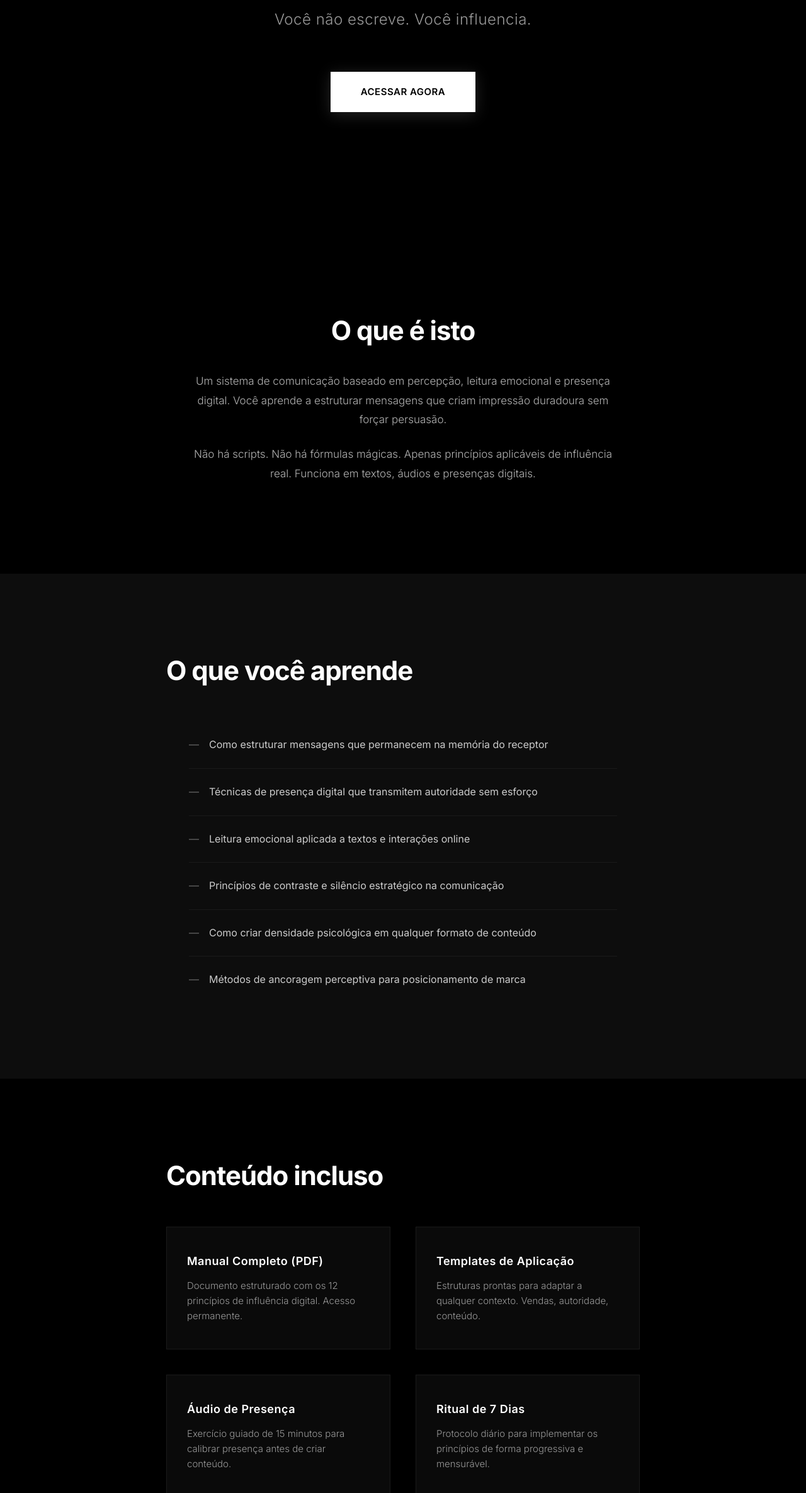
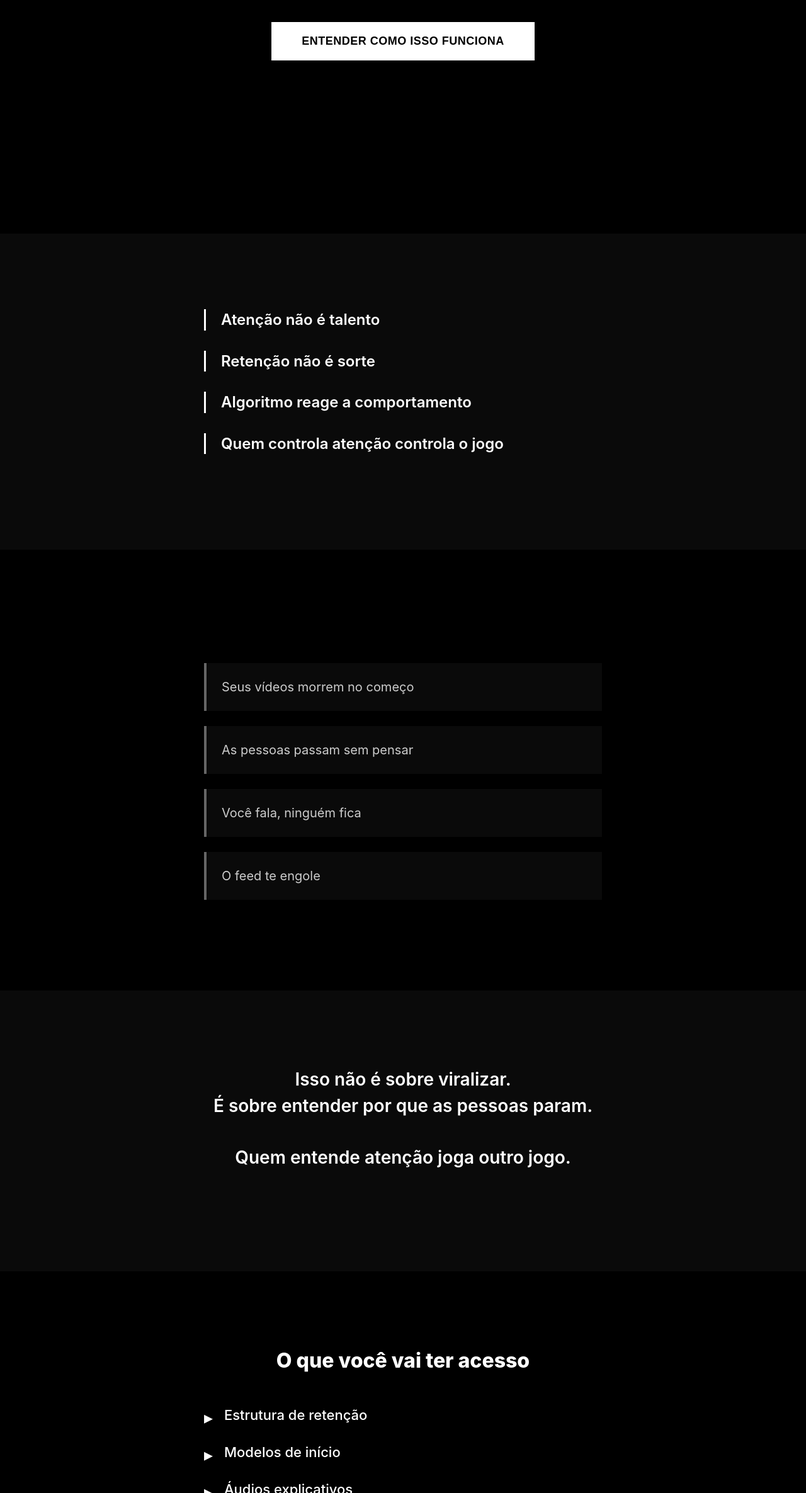
Before and after one commit to ryan17dark-code/Codigo-mente-digital, a plain HTML site: page index.html.html in a window 1280 px wide. Shown: the part 429-2800 px from the top of the page at 63% size. Drawn offline with Linux system fonts and the light colour scheme.

Commit message:
Update index.html.html

```diff
--- a/index.html.html
+++ b/index.html.html
@@ -3,10 +3,14 @@
 <head>
     <meta charset="UTF-8">
     <meta name="viewport" content="width=device-width, initial-scale=1.0">
-    <title>O Código da Mente Digital</title>
-    <link rel="preconnect" href="https://fonts.googleapis.com">
-    <link rel="preconnect" href="https://fonts.gstatic.com" crossorigin>
-    <link href="https://fonts.googleapis.com/css2?family=Inter:wght@300;400;600;700&display=swap" rel="stylesheet">
+    <title>Controle de Atenção</title>
+
+    <!-- META PIXEL -->
+    <!-- Adicionar Meta Pixel aqui quando ativar -->
+
+    <!-- TIKTOK PIXEL -->
+    <!-- Adicionar TikTok Pixel aqui quando ativar -->
+
     <style>
         * {
             margin: 0;
@@ -15,20 +19,20 @@
         }
 
         body {
-            font-family: 'Inter', -apple-system, BlinkMacSystemFont, sans-serif;
-            background-color: #000000;
-            color: #ffffff;
-            line-height: 1.6;
-            -webkit-font-smoothing: antialiased;
+            font-family: -apple-system, BlinkMacSystemFont, 'Segoe UI', 'Arial', sans-serif;
+            background: #000;
+            color: #fff;
+            line-height: 1.4;
+            overflow-x: hidden;
         }
 
         .container {
-            max-width: 800px;
+            max-width: 680px;
             margin: 0 auto;
             padding: 0 24px;
         }
 
-        /* HERO SECTION */
+        /* PRIMEIRA DOBRA */
         .hero {
             min-height: 100vh;
             display: flex;
@@ -36,383 +40,298 @@
             justify-content: center;
             align-items: center;
             text-align: center;
-            background-color: #000000;
-            padding: 60px 24px;
+            padding: 60px 0;
         }
 
-        .hero-label {
-            font-size: 11px;
-            letter-spacing: 3px;
-            text-transform: uppercase;
-            color: #666666;
-            margin-bottom: 40px;
-            font-weight: 300;
+        .headline {
+            font-size: 40px;
+            font-weight: 900;
+            line-height: 1.1;
+            margin-bottom: 24px;
+            letter-spacing: -1px;
         }
 
-        .hero h1 {
-            font-size: clamp(36px, 8vw, 72px);
-            font-weight: 700;
-            letter-spacing: -2px;
-            line-height: 1.1;
-            margin-bottom: 32px;
-            color: #ffffff;
+        .subheadline {
+            font-size: 20px;
+            font-weight: 400;
+            color: #999;
+            margin-bottom: 48px;
         }
 
-        .hero-subtitle {
-            font-size: clamp(18px, 3vw, 24px);
-            font-weight: 300;
-            color: #999999;
-            margin-bottom: 64px;
+        .btn {
+            background: #fff;
+            color: #000;
+            border: none;
+            padding: 20px 48px;
+            font-size: 18px;
+            font-weight: 700;
+            cursor: pointer;
+            transition: all 0.2s;
+            text-transform: uppercase;
             letter-spacing: 0.5px;
         }
 
-        .cta-button {
-            display: inline-block;
-            padding: 20px 48px;
-            background-color: #ffffff;
-            color: #000000;
-            text-decoration: none;
-            font-size: 15px;
-            font-weight: 600;
-            letter-spacing: 0.5px;
-            transition: all 0.3s ease;
-            border: none;
-            cursor: pointer;
-            text-transform: uppercase;
-            box-shadow: 0 4px 24px rgba(255, 255, 255, 0.15);
+        .btn:hover {
+            background: #e0e0e0;
+            transform: scale(1.02);
         }
 
-        .cta-button:hover {
-            background-color: #e6e6e6;
-            box-shadow: 0 6px 32px rgba(255, 255, 255, 0.25);
-            transform: translateY(-2px);
+        /* QUEBRA DE CRENÇA */
+        .beliefs {
+            padding: 120px 0;
+            background: #0a0a0a;
         }
 
-        /* SECTIONS */
-        section {
-            padding: 120px 24px;
-            background-color: #0d0d0d;
+        .belief-item {
+            font-size: 24px;
+            font-weight: 600;
+            margin-bottom: 32px;
+            padding-left: 24px;
+            border-left: 3px solid #fff;
         }
 
-        section:nth-child(even) {
-            background-color: #000000;
+        /* PROBLEMA */
+        .problems {
+            padding: 120px 0;
+            background: #000;
         }
 
-        .section-title {
-            font-size: clamp(28px, 5vw, 42px);
-            font-weight: 700;
-            margin-bottom: 32px;
-            letter-spacing: -1px;
+        .problem-list {
+            margin-top: 60px;
         }
 
-        .section-text {
-            font-size: 17px;
-            line-height: 1.8;
-            color: #b3b3b3;
-            font-weight: 300;
+        .problem-item {
+            font-size: 20px;
             margin-bottom: 24px;
+            padding: 24px;
+            background: #0a0a0a;
+            border-left: 4px solid #666;
+            color: #ccc;
         }
 
-        /* O QUE É */
-        .what-is {
+        /* REPOSICIONAMENTO */
+        .reframe {
+            padding: 120px 0;
+            background: #0a0a0a;
             text-align: center;
         }
 
-        .what-is .section-text {
-            max-width: 680px;
-            margin: 0 auto 24px;
+        .reframe-text {
+            font-size: 28px;
+            font-weight: 600;
+            line-height: 1.5;
+            margin-bottom: 40px;
         }
 
-        /* O QUE APRENDE */
-        .learn-list {
-            list-style: none;
-            max-width: 680px;
-            margin: 48px auto 0;
+        /* ENTREGÁVEL */
+        .deliverable {
+            padding: 120px 0;
+            background: #000;
         }
 
-        .learn-list li {
-            padding: 24px 0;
-            border-bottom: 1px solid #1a1a1a;
-            font-size: 16px;
-            color: #cccccc;
-            font-weight: 400;
+        .deliverable-title {
+            font-size: 32px;
+            font-weight: 800;
+            margin-bottom: 48px;
+            text-align: center;
         }
 
-        .learn-list li:last-child {
-            border-bottom: none;
-        }
-
-        .learn-list li::before {
-            content: "—";
-            margin-right: 16px;
-            color: #666666;
-        }
-
-        /* CONTEÚDO INCLUSO */
-        .content-grid {
-            display: grid;
-            grid-template-columns: repeat(auto-fit, minmax(280px, 1fr));
-            gap: 40px;
+        .deliverable-list {
             margin-top: 48px;
         }
 
-        .content-item {
-            padding: 40px 32px;
-            background-color: #0a0a0a;
-            border: 1px solid #1a1a1a;
+        .deliverable-item {
+            font-size: 22px;
+            font-weight: 500;
+            margin-bottom: 28px;
+            padding-left: 32px;
+            position: relative;
         }
 
-        .content-item-title {
-            font-size: 18px;
-            font-weight: 600;
-            margin-bottom: 12px;
-            letter-spacing: 0.5px;
+        .deliverable-item:before {
+            content: "▸";
+            position: absolute;
+            left: 0;
+            font-size: 28px;
         }
 
-        .content-item-desc {
-            font-size: 15px;
-            color: #999999;
-            font-weight: 300;
-            line-height: 1.6;
+        /* FECHAMENTO */
+        .closing {
+            padding: 120px 0 80px;
+            background: #0a0a0a;
+            text-align: center;
         }
 
-        /* PROVA */
-        .proof {
-            text-align: center;
-            padding: 100px 24px;
+        .closing-text {
+            font-size: 32px;
+            font-weight: 700;
+            margin-bottom: 48px;
+            line-height: 1.3;
         }
 
-        .proof-box {
-            max-width: 720px;
-            margin: 0 auto;
-            padding: 48px;
-            border: 1px solid #1a1a1a;
-            background-color: #0a0a0a;
+        .btn-secondary {
+            background: transparent;
+            color: #fff;
+            border: 2px solid #fff;
+            padding: 20px 48px;
+            font-size: 16px;
+            font-weight: 600;
+            cursor: pointer;
+            transition: all 0.2s;
+            text-transform: uppercase;
+            letter-spacing: 1px;
         }
 
-        .proof-text {
-            font-size: 17px;
-            line-height: 1.9;
-            color: #cccccc;
-            font-weight: 300;
-            font-style: italic;
+        .btn-secondary:hover {
+            background: #fff;
+            color: #000;
         }
 
-        /* FAQ */
-        .faq {
-            padding: 120px 24px;
+        /* RESPONSIVO */
+        @media (max-width: 768px) {
+            .headline {
+                font-size: 28px;
             }
 
-        .faq-item {
-            margin-bottom: 48px;
-            padding-bottom: 48px;
-            border-bottom: 1px solid #1a1a1a;
+            .subheadline {
+                font-size: 16px;
             }
 
-        .faq-item:last-child {
-            border-bottom: none;
+            .belief-item {
+                font-size: 20px;
             }
 
-        .faq-question {
-            font-size: 20px;
-            font-weight: 600;
-            margin-bottom: 16px;
-            letter-spacing: -0.5px;
+            .problem-item {
+                font-size: 17px;
             }
 
-        .faq-answer {
-            font-size: 16px;
-            color: #999999;
-            font-weight: 300;
-            line-height: 1.7;
+            .reframe-text {
+                font-size: 22px;
             }
 
-        /* FOOTER */
-        footer {
-            padding: 80px 24px 40px;
-            text-align: center;
-            background-color: #000000;
-            border-top: 1px solid #1a1a1a;
+            .deliverable-title {
+                font-size: 26px;
             }
 
-        .footer-text {
-            font-size: 13px;
-            color: #666666;
-            margin-top: 32px;
+            .deliverable-item {
+                font-size: 19px;
             }
 
-        /* CTA SECTION */
-        .cta-section {
-            text-align: center;
-            padding: 100px 24px;
+            .closing-text {
+                font-size: 26px;
             }
 
-        /* RESPONSIVE */
-        @media (max-width: 768px) {
-            .hero {
-                padding: 40px 20px;
-            }
-
-            section {
-                padding: 80px 20px;
-            }
-
-            .proof-box {
-                padding: 32px 24px;
-            }
-
-            .content-item {
-                padding: 32px 24px;
+            .btn {
+                padding: 18px 36px;
+                font-size: 16px;
             }
         }
     </style>
 </head>
 <body>
 
-    <!-- HERO SECTION -->
-    <div class="hero">
-        <div class="hero-label">Acesso Restrito</div>
-        <h1>O CÓDIGO DA<br>MENTE DIGITAL</h1>
-        <p class="hero-subtitle">Você não escreve. Você influencia.</p>
-        <a href="COLOQUE_SEU_CHECKOUT_AQUI" class="cta-button">Acessar Agora</a>
-    </div>
-
-    <!-- O QUE É -->
-    <section class="what-is">
+    <!-- PRIMEIRA DOBRA -->
+    <section class="hero">
         <div class="container">
-            <h2 class="section-title">O que é isto</h2>
-            <p class="section-text">
-                Um sistema de comunicação baseado em percepção, leitura emocional e presença digital. Você aprende a estruturar mensagens que criam impressão duradoura sem forçar persuasão.
-            </p>
-            <p class="section-text">
-                Não há scripts. Não há fórmulas mágicas. Apenas princípios aplicáveis de influência real. Funciona em textos, áudios e presenças digitais.
-            </p>
+            <h1 class="headline">Se ninguém para nos seus vídeos, não é o algoritmo. É você.</h1>
+            <p class="subheadline">Atenção não é sorte. É estrutura.</p>
+            <button class="btn" onclick="window.location.href='https://pay.cakto.com.br/u5977qi_671277'">Entender como isso funciona</button>
         </div>
     </section>
 
-    <!-- O QUE APRENDE -->
-    <section>
+    <!-- QUEBRA DE CRENÇA -->
+    <section class="beliefs">
         <div class="container">
-            <h2 class="section-title">O que você aprende</h2>
-            <ul class="learn-list">
-                <li>Como estruturar mensagens que permanecem na memória do receptor</li>
-                <li>Técnicas de presença digital que transmitem autoridade sem esforço</li>
-                <li>Leitura emocional aplicada a textos e interações online</li>
-                <li>Princípios de contraste e silêncio estratégico na comunicação</li>
-                <li>Como criar densidade psicológica em qualquer formato de conteúdo</li>
-                <li>Métodos de ancoragem perceptiva para posicionamento de marca</li>
-            </ul>
+            <div class="belief-item">Atenção não é talento</div>
+            <div class="belief-item">Retenção não é sorte</div>
+            <div class="belief-item">Algoritmo reage a comportamento</div>
+            <div class="belief-item">Quem controla atenção controla o jogo</div>
         </div>
     </section>
 
-    <!-- CONTEÚDO INCLUSO -->
-    <section>
+    <!-- PROBLEMA -->
+    <section class="problems">
         <div class="container">
-            <h2 class="section-title">Conteúdo incluso</h2>
-            <div class="content-grid">
-                <div class="content-item">
-                    <div class="content-item-title">Manual Completo (PDF)</div>
-                    <div class="content-item-desc">
-                        Documento estruturado com os 12 princípios de influência digital. Acesso permanente.
-                    </div>
-                </div>
-                <div class="content-item">
-                    <div class="content-item-title">Templates de Aplicação</div>
-                    <div class="content-item-desc">
-                        Estruturas prontas para adaptar a qualquer contexto. Vendas, autoridade, conteúdo.
-                    </div>
-                </div>
-                <div class="content-item">
-                    <div class="content-item-title">Áudio de Presença</div>
-                    <div class="content-item-desc">
-                        Exercício guiado de 15 minutos para calibrar presença antes de criar conteúdo.
-                    </div>
-                </div>
-                <div class="content-item">
-                    <div class="content-item-title">Ritual de 7 Dias</div>
-                    <div class="content-item-desc">
-                        Protocolo diário para implementar os princípios de forma progressiva e mensurável.
-                    </div>
-                </div>
+            <div class="problem-list">
+                <div class="problem-item">Seus vídeos morrem no começo</div>
+                <div class="problem-item">As pessoas passam sem pensar</div>
+                <div class="problem-item">Você fala, ninguém fica</div>
+                <div class="problem-item">O feed te engole</div>
             </div>
         </div>
     </section>
 
-    <!-- PROVA -->
-    <section class="proof">
+    <!-- REPOSICIONAMENTO -->
+    <section class="reframe">
         <div class="container">
-            <div class="proof-box">
-                <p class="proof-text">
-                    Este método segue princípios reais de percepção, leitura emocional e presença digital. Nada aqui é decorado. É aplicado.
-                </p>
+            <p class="reframe-text">Isso não é sobre viralizar.<br>É sobre entender por que as pessoas param.</p>
+            <p class="reframe-text">Quem entende atenção joga outro jogo.</p>
+        </div>
+    </section>
+
+    <!-- ENTREGÁVEL -->
+    <section class="deliverable" id="deliverable">
+        <div class="container">
+            <h2 class="deliverable-title">O que você vai ter acesso</h2>
+            <div class="deliverable-list">
+                <div class="deliverable-item">Estrutura de retenção</div>
+                <div class="deliverable-item">Modelos de início</div>
+                <div class="deliverable-item">Áudios explicativos</div>
+                <div class="deliverable-item">Templates prontos</div>
             </div>
         </div>
     </section>
 
-    <!-- CTA INTERMEDIÁRIA -->
-    <section class="cta-section">
+    <!-- FECHAMENTO -->
+    <section class="closing">
         <div class="container">
-            <a href="COLOQUE_SEU_CHECKOUT_AQUI" class="cta-button">Obter Acesso Completo</a>
+            <p class="closing-text">Ou você controla atenção<br>ou continua invisível.</p>
+            <button class="btn-secondary" onclick="window.location.href='https://pay.cakto.com.br/u5977qi_671277'">Entender como isso funciona</button>
         </div>
     </section>
 
-    <!-- FAQ -->
-    <section class="faq">
-        <div class="container">
-            <h2 class="section-title">Perguntas diretas</h2>
+    <!-- CHECKOUT FUTURO -->
+    <!--
+        Adicionar checkout aqui quando ativar vendas
+        Eventos de pixel a serem implementados:
+        - ViewContent (já está ativo na página)
+        - InitiateCheckout (quando clicar no botão de compra)
+        - Purchase (quando completar compra)
+    -->
 
-            <div class="faq-item">
-                <div class="faq-question">Para quem é este conteúdo?</div>
-                <div class="faq-answer">
-                    Para quem cria conteúdo, vende produtos digitais, constrói presença online ou precisa comunicar com impacto. Serve para criadores, consultores, marcas pessoais e profissionais que dependem de comunicação escrita.
-                </div>
-            </div>
+    <script>
+        // Scroll suave para seção de entregável (não mais necessário, mas mantido para referência)
+        function scrollToDeliverable() {
+            document.getElementById('deliverable').scrollIntoView({
+                behavior: 'smooth'
+            });
 
-            <div class="faq-item">
-                <div class="faq-question">É um curso em vídeo?</div>
-                <div class="faq-answer">
-                    Não. É um manual em PDF, templates aplicáveis, um áudio de presença e um ritual de implementação. Tudo projetado para aplicação direta, sem horas de conteúdo desnecessário.
-                </div>
-            </div>
+            // EVENTO PIXEL: ViewContent
+            // Adicionar tracking aqui quando pixels estiverem ativos
+            // fbq('track', 'ViewContent');
+            // ttq.track('ViewContent');
+        }
 
-            <div class="faq-item">
-                <div class="faq-question">Quanto tempo leva para aplicar?</div>
-                <div class="faq-answer">
-                    O manual pode ser lido em 90 minutos. O ritual de 7 dias estrutura a implementação progressiva. Alguns princípios são aplicáveis imediatamente. Outros requerem prática consciente.
-                </div>
-            </div>
+        // Handler para botão de waitlist (não mais necessário, mas mantido para referência)
+        function handleWaitlist() {
+            // EVENTO PIXEL: Lead
+            // Adicionar tracking aqui quando pixels estiverem ativos
+            // fbq('track', 'Lead');
+            // ttq.track('ClickButton');
 
-            <div class="faq-item">
-                <div class="faq-question">Funciona para qualquer nicho?</div>
-                <div class="faq-answer">
-                    Sim. Os princípios são independentes de nicho. Eles lidam com percepção humana, não com mercados específicos. Você adapta ao seu contexto.
-                </div>
-            </div>
+            // Redireciona para checkout
+            window.location.href = 'https://pay.cakto.com.br/u5977qi_671277';
+        }
 
-            <div class="faq-item">
-                <div class="faq-question">Há garantia?</div>
-                <div class="faq-answer">
-                    Não. Este produto não funciona para quem busca resultado sem aplicação. Se você implementar os princípios, verá mudança na forma como sua comunicação é recebida. Mas isso exige trabalho consciente.
-                </div>
-            </div>
-        </div>
-    </section>
+        // Track pageview quando pixels estiverem ativos
+        // fbq('track', 'PageView');
+        // ttq.track('PageView');
 
-    <!-- FOOTER -->
-    <footer>
-        <a href="https://pay.cakto.com.br/u5977qi_671277" class="cta-button">Acessar O Código</a>
-        <p class="footer-text">
-            © 2025 O Código da Mente Digital. Todos os direitos reservados.
-        </p>
-    </footer>
-
-    <!-- COLOQUE O PIXEL AQUI -->
-    <!-- Exemplo: Meta Pixel, TikTok Pixel, Google Analytics -->
-    <!--
-    <script>
-        // SEU CÓDIGO DE PIXEL AQUI
+        // TRACKING DE CLIQUE NOS BOTÕES
+        // Quando ativar os pixels, adicione este código antes do redirecionamento:
+        // fbq('track', 'InitiateCheckout');
+        // ttq.track('ClickButton');
     </script>
-    -->
 
 </body>
 </html>
```
Lines whose indentation alone changed are shown as unchanged.
